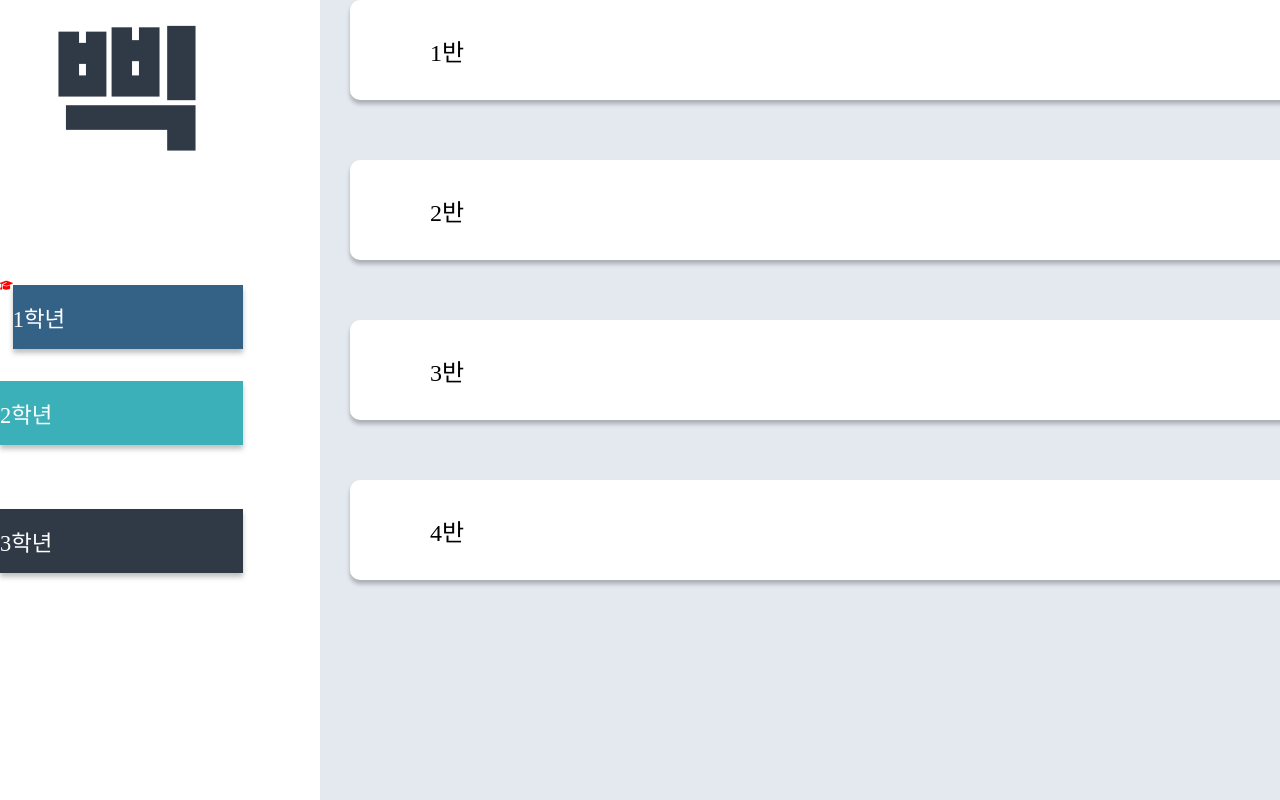
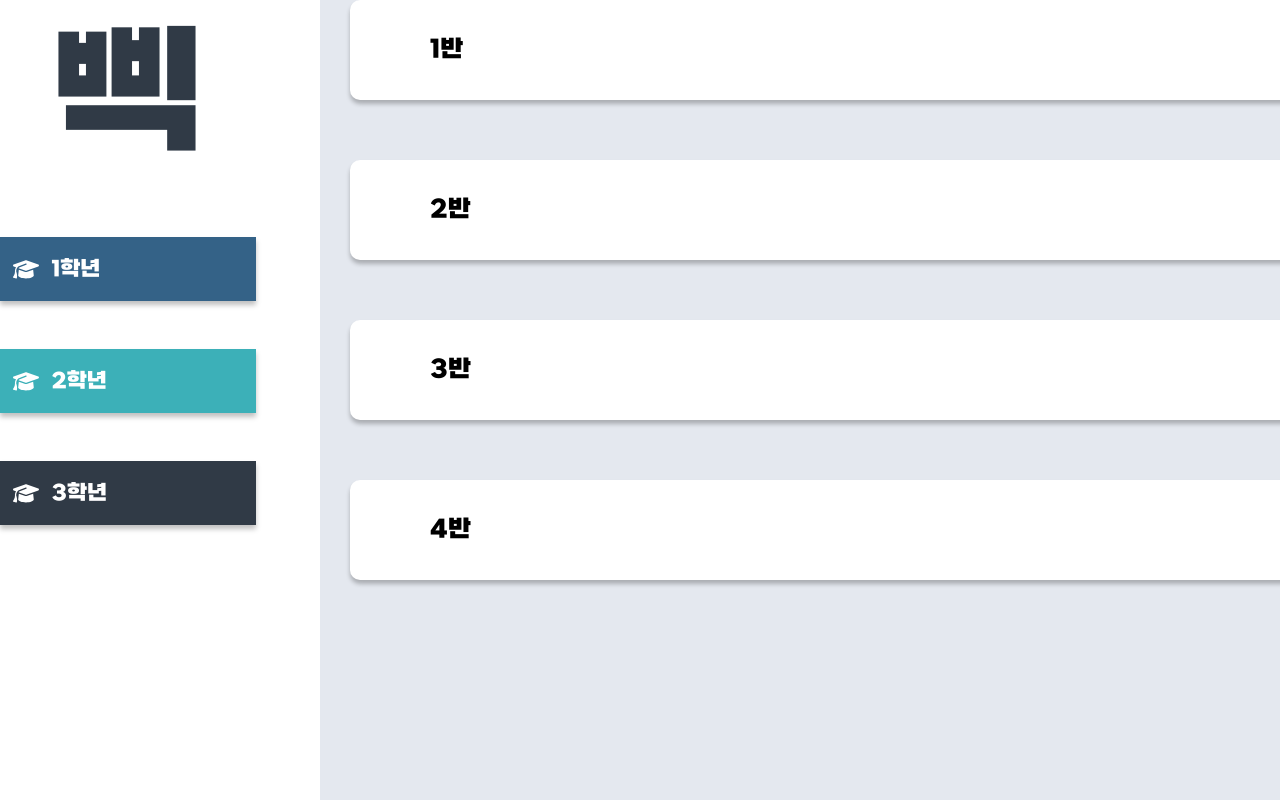
Before and after one commit to 8Bit-beep/BBEEP_Web, a React (Create React App) app: page / in a window 1280 px wide. Shown: the top 800 px of the page. Built offline with nearby package versions, Linux system fonts and the light colour scheme.

Commit message:
design :: Side, Main

```diff
--- a/src/Components/Main/Main.css
+++ b/src/Components/Main/Main.css
@@ -1,8 +1,3 @@
-* {
-  margin: 0;
-  padding: 0;
-}
-
 .MainWrapper {
   display: flex;
 }
@@ -30,7 +25,7 @@
   align-items: center;
 
   color: #000;
-  font-family: SB AggroOTF;
+  font-family: "SBAggroB";
   font-size: 24px;
   font-style: normal;
   font-weight: 400;
@@ -48,13 +43,24 @@
   justify-content: right;
 }
 
-.HeaderBar > span {
+.Room {
   color: #000;
-  font-family: SB AggroOTF;
-  font-size: 24px;
+  font-family: "SBAggroB";
+  font-size: 1.5rem;
   font-style: normal;
   font-weight: 400;
   line-height: normal;
   margin-right: 50px;
   margin-top: 25px;
 }
+
+.SelectedRoom {
+  color: #004ba4;
+  font-family: "SBAggroB";
+  font-size: 1.5rem;
+  font-style: normal;
+  font-weight: 400;
+  line-height: normal;
+  margin-right: 50px;
+  margin-top: 25px;
+}
--- a/src/Components/Main/Main.jsx
+++ b/src/Components/Main/Main.jsx
@@ -3,35 +3,35 @@ import "./Main.css";
 import Side from "../Side/Side";
 import { useNavigate } from "react-router-dom";
 const Bbeep = () => {
+  const [isSelectedRoom, setIsSelectedRoom] = useState("");
   const navigate = useNavigate();
-  let toggle;
-  const HandleSearchRoom = () => {
-    let Room = document.getElementById("RoomCheck");
-    let Class = document.getElementById("ClassCheck");
 
-    if (!toggle) {
-      Room.style.color = "blue";
-      Class.style.color = "black";
-      toggle = true;
-    } else {
-      Class.style.color = "blue";
-      Room.style.color = "black";
-      toggle = false;
+  const HandleSearchRoom = (room) => {
+    setIsSelectedRoom((prevRoom) => (prevRoom === room ? null : room));
+
+    switch (room) {
+      case "실 조회하기":
+        navigate("check-room");
+        break;
+      case "학반 조회하기":
+        navigate("check-class");
     }
-  };
-
-  const HandleTouchGrade = () => {
-    let Hi;
   };
 
   return (
     <div className="MainWrapper">
       <Side />
       <div className="HeaderBar">
-        <span id="RoomCheck" onClick={HandleSearchRoom} className="first">
+        <span
+          onClick={() => HandleSearchRoom("실 조회하기")}
+          className={isSelectedRoom === "실 조회하기" ? "SelectedRoom" : "Room"}
+        >
           실 조회하기
         </span>
-        <span id="ClassCheck" onClick={HandleSearchRoom}>
+        <span
+          onClick={() => HandleSearchRoom("학반 조회하기")}
+          className={isSelectedRoom === "학반 조회하기" ? "SelectedRoom" : "Room"}
+        >
           학반 조회하기
         </span>
       </div>
--- a/src/Components/side/side.jsx
+++ b/src/Components/side/side.jsx
@@ -7,13 +7,18 @@ const Side = () => {
     <div>
       <div className="SideBarWrap">
         <h1>삑</h1>
-        <div>
-          <FontAwesomeIcon icon={faGraduationCap} color="red" width={"1vw"} height={"1vh"} />
-          <div className="Grade1">1학년</div>
+        <div className="Grade1">
+          <FontAwesomeIcon icon={faGraduationCap} color="white" className="icon" />
+          <span>1학년</span>
         </div>
-
-        <div className="Grade2">2학년</div>
-        <div className="Grade3">3학년</div>
+        <div className="Grade2">
+          <FontAwesomeIcon icon={faGraduationCap} color="white" className="icon" />
+          <span>2학년</span>
+        </div>
+        <div className="Grade3">
+          <FontAwesomeIcon icon={faGraduationCap} color="white" className="icon" />
+          <span>3학년</span>
+        </div>
       </div>
     </div>
   );
--- a/src/style/Side.style/Side.css
+++ b/src/style/Side.style/Side.css
@@ -7,20 +7,21 @@
 .SideBarWrap {
   display: flex;
   flex-direction: column;
-
 }
 
 .SideBarWrap div {
+  width: 20vw;
+  height: 8vh;
+
+  margin-top: 6vh;
+
   display: flex;
+  align-items: center;
   align-self: center;
-  width: 19vw;
-  height: 8vh;
-  margin-top: 8vh;
-  font-size: 1.4rem;
-  color: white;
-  align-items: center;
-  font-family: SB AggroOTF;
 
+  font-family: "SBAggroB";
+  font-size: 1.3rem;
+  color: #fff;
 }
 
 .Grade1 {
@@ -29,11 +30,17 @@
 }
 
 .Grade2 {
-    background: #3CB0B8;
-    box-shadow: 0px 4px 5px 0px rgba(0, 0, 0, 0.25);
-  }
+  background: #3cb0b8;
+  box-shadow: 0px 4px 5px 0px rgba(0, 0, 0, 0.25);
+}
 
 .Grade3 {
-    background: #303A46;
-    box-shadow: 0px 4px 5px 0px rgba(0, 0, 0, 0.25);
+  background: #303a46;
+  box-shadow: 0px 4px 5px 0px rgba(0, 0, 0, 0.25);
 }
+
+.icon {
+  margin-left: 1vw;
+
+  margin-right: 1vw;
+}
```
